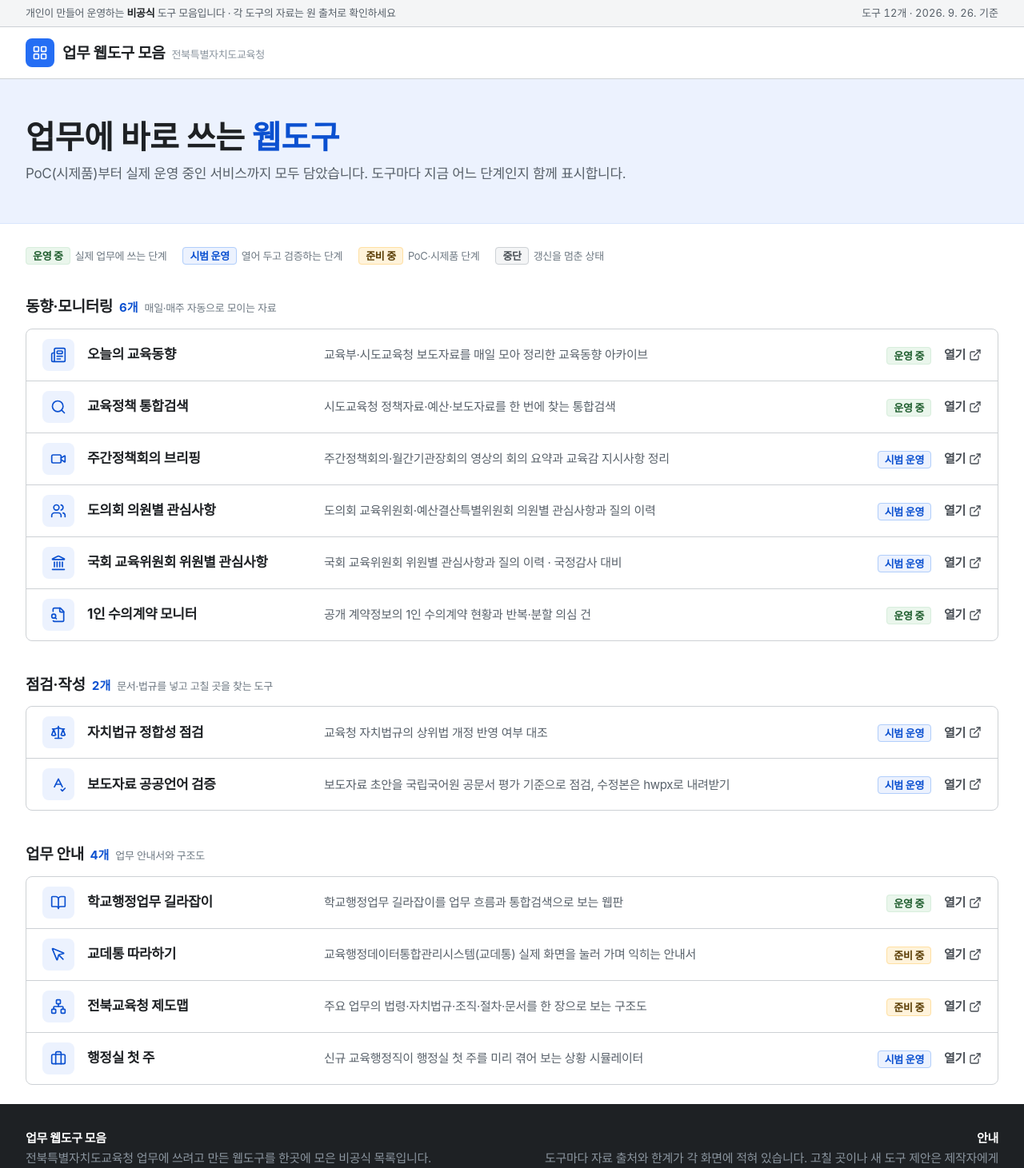
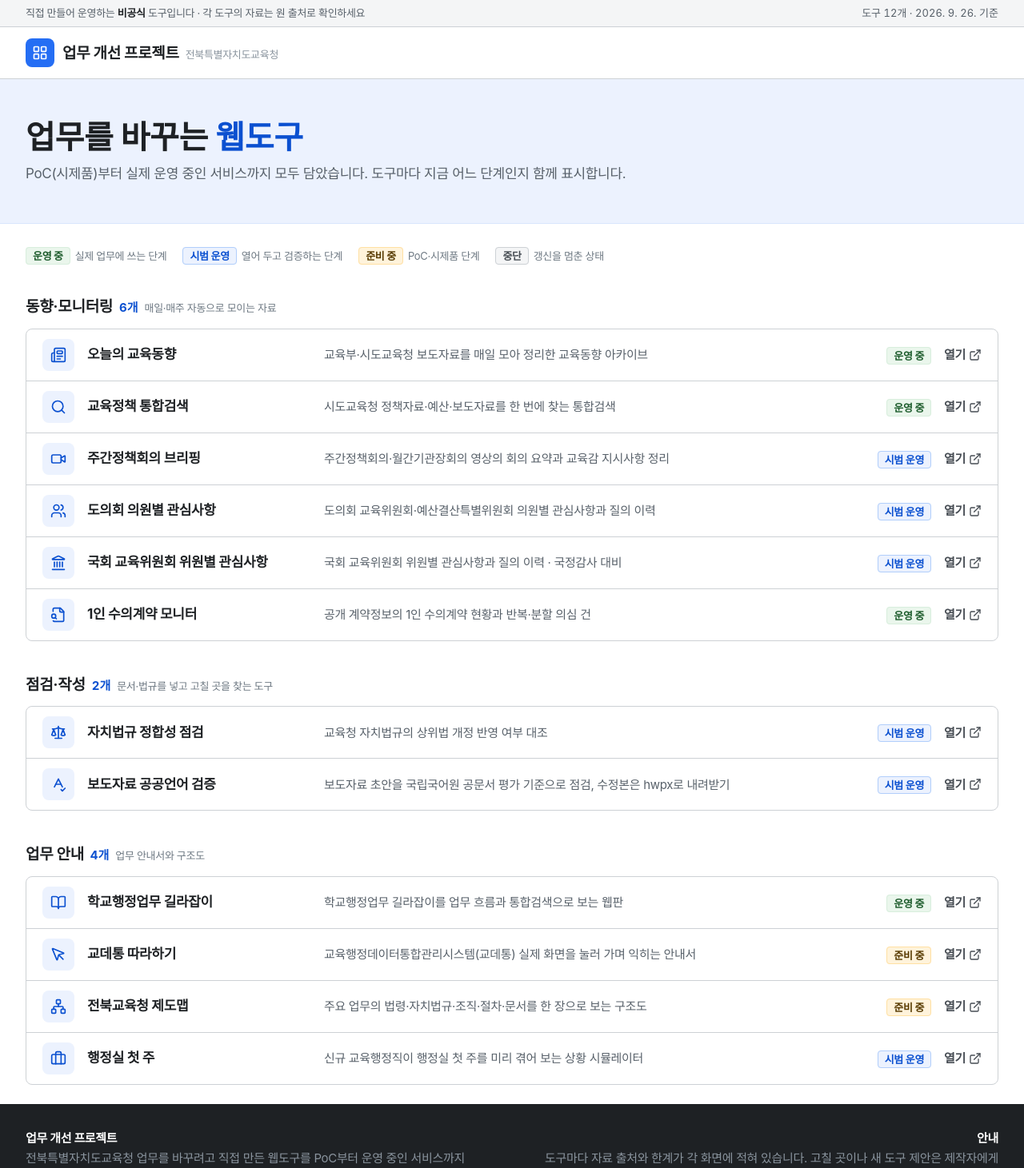
Before and after one commit to kain9012-bit/kain9012-bit.github.io, a React (Vite) app: page / in a window 1280 px wide. Shown: the top 1461 px of the page at 80% size. Built offline with nearby package versions, Linux system fonts and the light colour scheme; a web font is replaced by a local one.

Commit message:
제목 변경: 업무 개선 프로젝트

```diff
--- a/index.html
+++ b/index.html
@@ -3,10 +3,10 @@
   <head>
     <meta charset="UTF-8" />
     <meta name="viewport" content="width=device-width, initial-scale=1.0" />
-    <title>업무 웹도구 모음 · 전북특별자치도교육청</title>
+    <title>업무 개선 프로젝트 · 전북특별자치도교육청</title>
     <meta
       name="description"
-      content="전북특별자치도교육청 업무에 쓰려고 만든 웹도구를 한곳에 모은 목록입니다. 동향·점검·안내 도구를 찾아 바로 열 수 있습니다."
+      content="전북특별자치도교육청 업무를 바꾸려고 직접 만든 웹도구입니다. PoC부터 운영 중인 서비스까지 단계와 함께 보여줍니다."
     />
     <meta name="theme-color" content="#256ef4" />
   </head>
--- a/src/App.tsx
+++ b/src/App.tsx
@@ -29,7 +29,7 @@ export default function App() {
         >
           <div className="max-w-7xl mx-auto px-4 sm:px-6 lg:px-8 py-9 sm:py-12 space-y-2">
             <h1 id="hero-title" className="text-3xl sm:text-[2.5rem] font-bold text-slate-900 leading-tight">
-              업무에 바로 쓰는 <span className="text-blue-700">웹도구</span>
+              업무를 바꾸는 <span className="text-blue-700">웹도구</span>
             </h1>
             <p className="text-base text-slate-600">
               PoC(시제품)부터 실제 운영 중인 서비스까지 모두 담았습니다.
--- a/src/components/Footer.tsx
+++ b/src/components/Footer.tsx
@@ -4,9 +4,9 @@ export const Footer: React.FC = () => (
   <footer className="bg-slate-900 mt-auto">
     <div className="max-w-7xl mx-auto px-4 sm:px-6 lg:px-8 py-8 grid gap-6 sm:grid-cols-2 text-sm">
       <div className="space-y-1">
-        <p className="font-bold text-white">업무 웹도구 모음</p>
+        <p className="font-bold text-white">업무 개선 프로젝트</p>
         <p className="text-slate-400">
-          전북특별자치도교육청 업무에 쓰려고 만든 웹도구를 한곳에 모은 비공식 목록입니다.
+          전북특별자치도교육청 업무를 바꾸려고 직접 만든 웹도구를 PoC부터 운영 중인 서비스까지 모았습니다.
         </p>
       </div>
       <div className="space-y-1 sm:text-right">
--- a/src/components/Header.tsx
+++ b/src/components/Header.tsx
@@ -8,7 +8,7 @@ export const Header: React.FC<{ updated: string; count: number }> = ({ updated,
     <div className="bg-slate-50 text-slate-600 border-b border-slate-200">
       <div className="max-w-7xl mx-auto px-4 sm:px-6 lg:px-8 py-2 flex flex-wrap items-center justify-between gap-x-4 gap-y-1 text-xs">
         <span>
-          개인이 만들어 운영하는 <strong className="font-bold text-slate-900">비공식</strong> 도구 모음입니다 ·
+          직접 만들어 운영하는 <strong className="font-bold text-slate-900">비공식</strong> 도구입니다 ·
           각 도구의 자료는 원 출처로 확인하세요
         </span>
         <span className="shrink-0 tabular-nums">
@@ -23,7 +23,7 @@ export const Header: React.FC<{ updated: string; count: number }> = ({ updated,
           <LayoutGrid className="w-5 h-5" aria-hidden="true" />
         </span>
         <span className="flex items-baseline gap-2">
-          <span className="text-lg font-bold text-slate-900 whitespace-nowrap">업무 웹도구 모음</span>
+          <span className="text-lg font-bold text-slate-900 whitespace-nowrap">업무 개선 프로젝트</span>
           <span className="hidden sm:inline text-xs font-medium text-slate-400 whitespace-nowrap">
             전북특별자치도교육청
           </span>
```
Also changed, not shown: 1 other file (tests, documents, lock files or other folders).
